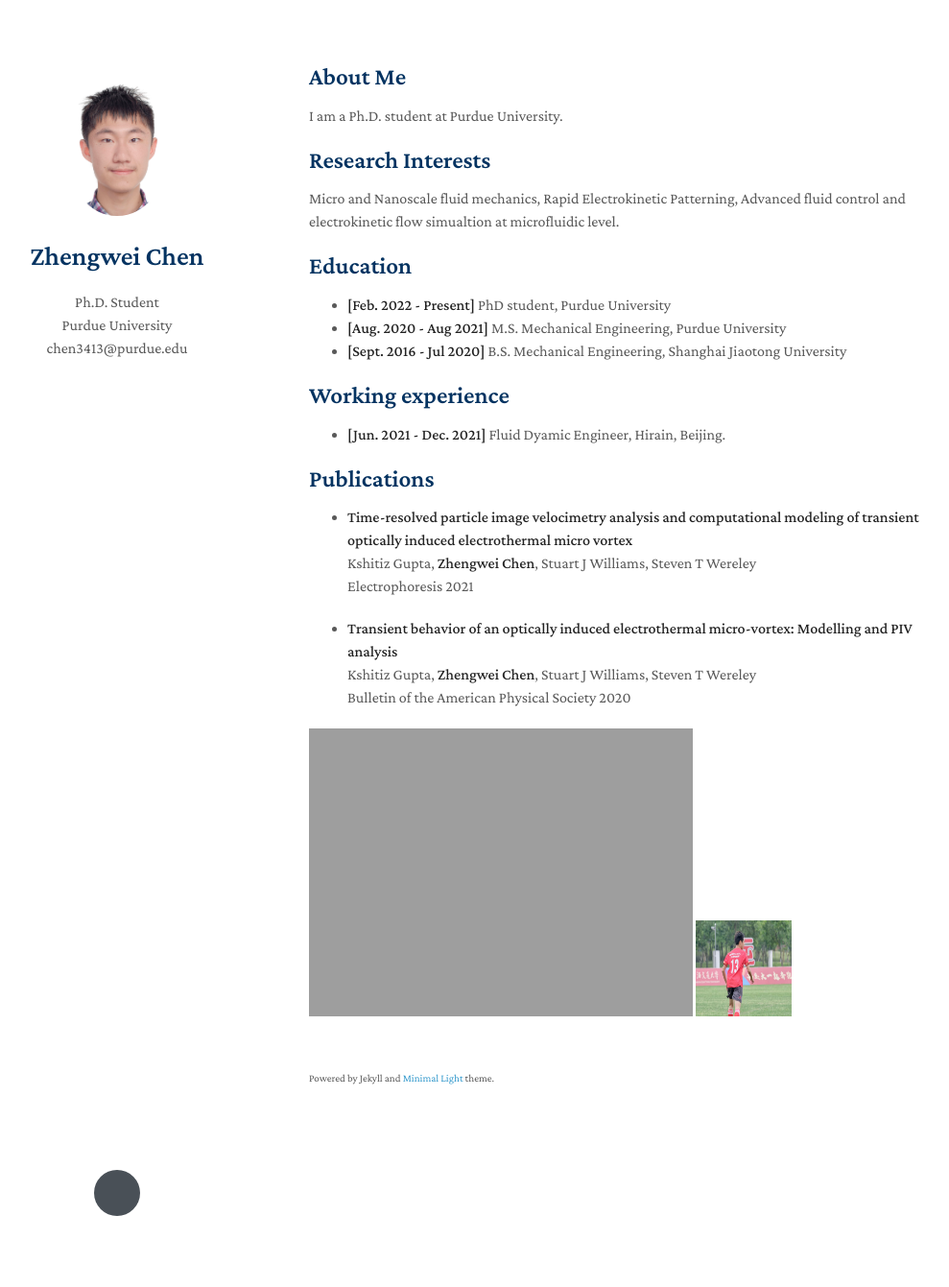
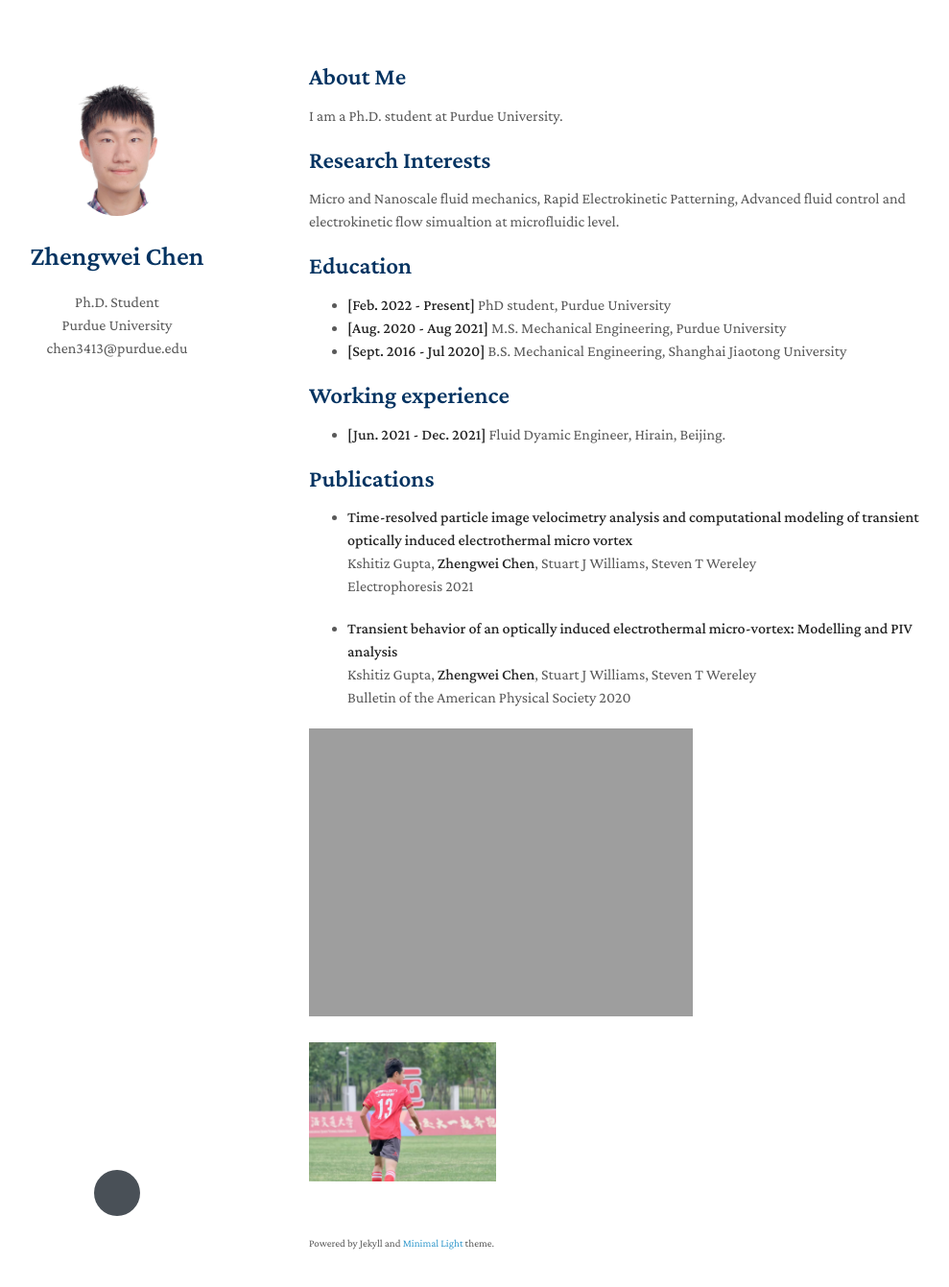
Before and after one commit to zhengweichen1998/zhengweichen, a Jekyll site: the page built from index.md, in a window 1280 px wide and 1376 px high. Shown: the top 1341 px of the window at 96% size, without its empty margins (148-1137 px from the left). Built offline with Jekyll 4.4.1, drawn with Linux system fonts in a browser that asks for light colours; nearby versions of some CDN libraries; a style sheet for code colours, icons or effects is not loaded; our own code applies the rules of GitHub Pages for plain Markdown files.

Commit message:
Update index.md

```diff
--- a/index.md
+++ b/index.md
@@ -35,4 +35,5 @@ Bulletin of the American Physical Society 2020
 
 
 ![avatar](./assets/img/soccer.jpg =100x100)
-<img src="./assets/img/soccer.jpg" width="100" height="100">
+
+<img src="./assets/img/soccer.jpg" width="30%">
```
